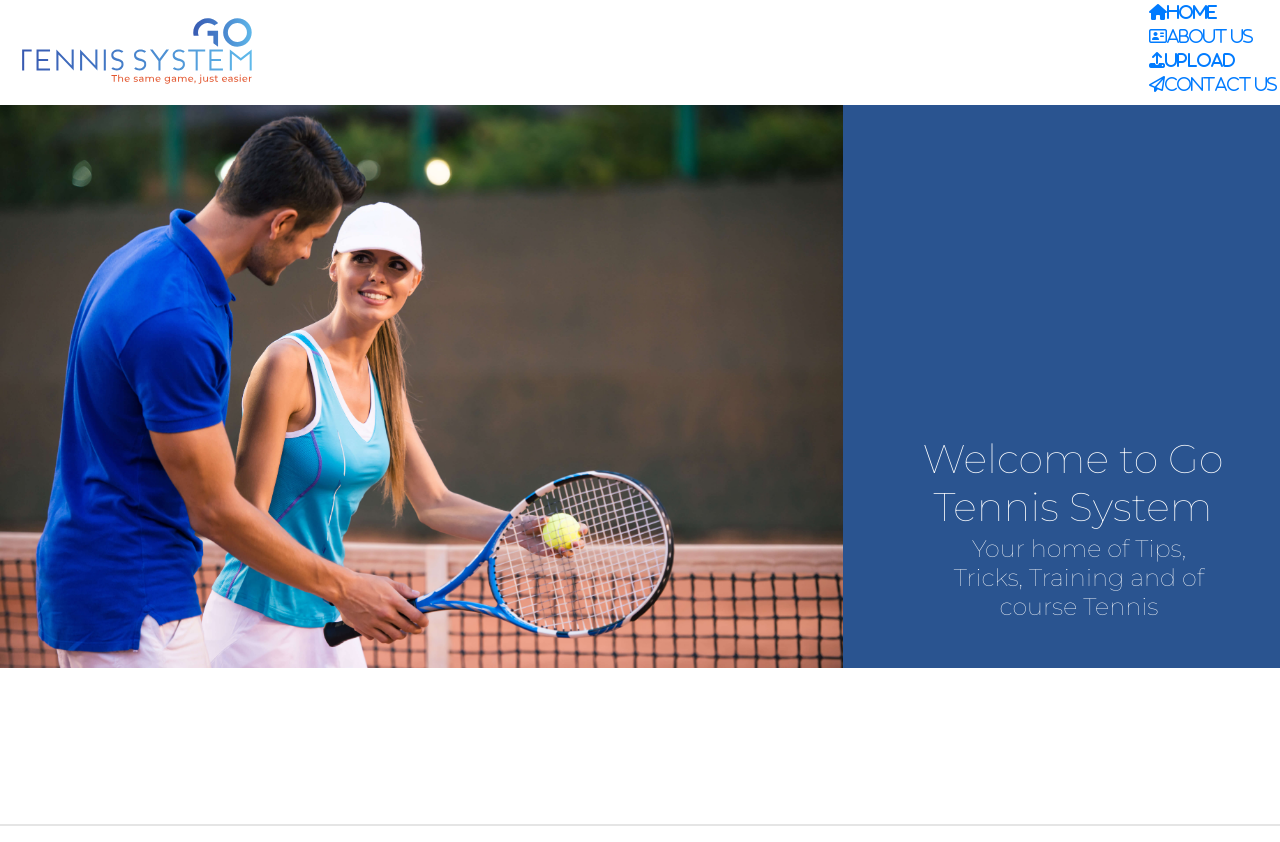
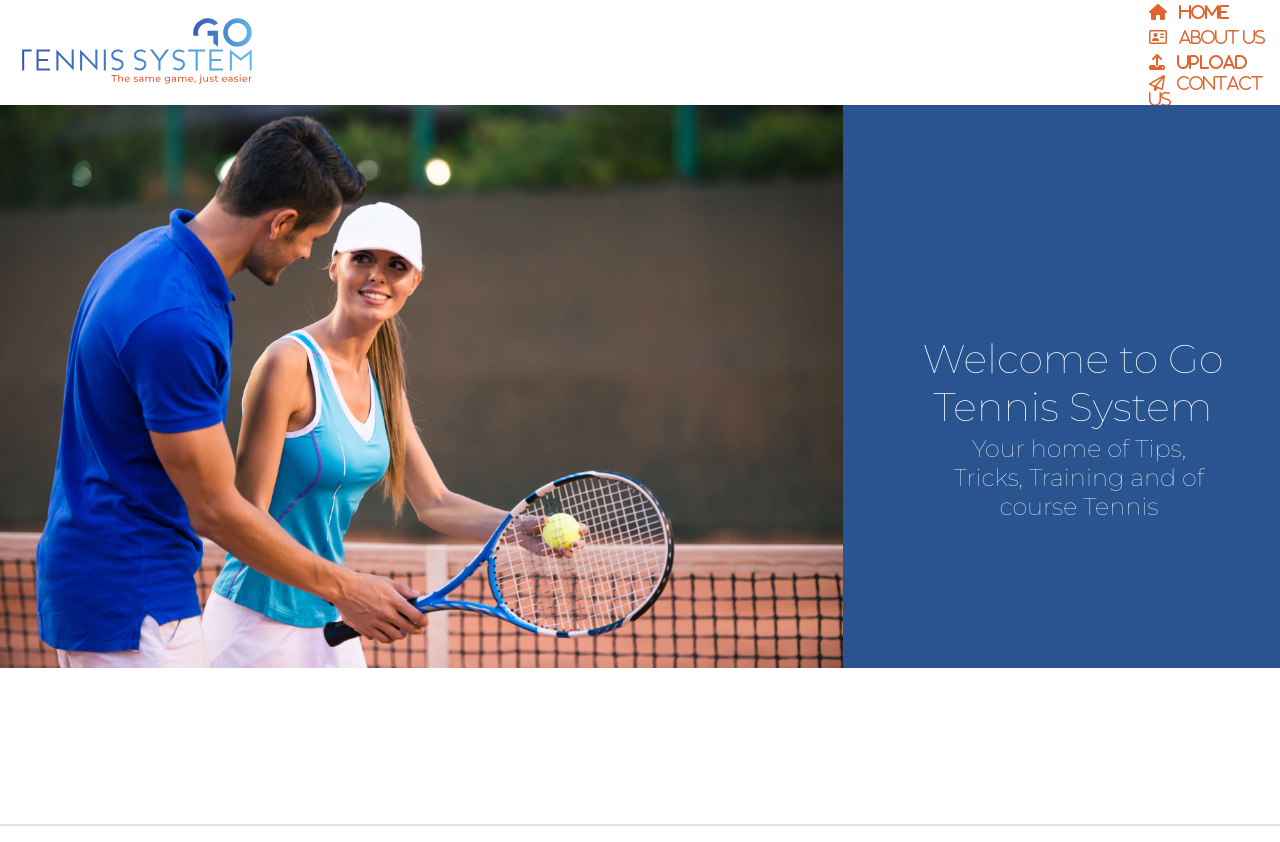
Before and after one commit to AndrewH1188/go-tennis, a plain HTML site: page index.html in a window 1280 px wide. Drawn offline with nearby package versions, Linux system fonts and the light colour scheme.

Commit message:
I have started to style the navigational links and am doing a commit to save these changes in both the html and css

```diff
--- a/assets/css/style.css
+++ b/assets/css/style.css
@@ -8,9 +8,27 @@
 
 .nav-links{
     list-style-type: none;
-    color: #df6530;
     position: absolute;
     left: 1109px;
+}
+
+
+
+a {
+    color: #df6530;
+    text-decoration: none;
+    font-family: Montserrat, sans-serif;
+}
+
+
+a:active {
+    color: #0073af;
+    text-decoration: none;
+}
+
+a:hover {
+    color: #2a5490;
+    text-decoration: none;
 }
 
 .go-logo {
@@ -18,6 +36,8 @@ position: absolute;
 left: 10px;
 top: -75px;
 }
+
+
 
 
 /* ------------------------------------------- Home Hero Image */
@@ -49,7 +69,7 @@ font-family: Montserrat;
 font-weight: 500;
 float: right;
 position: absolute;
-top: 330px;
+top: 230px;
 right: 32px;
 width: 350px;
 height: 10px;
@@ -63,7 +83,7 @@ font-family: Montserrat;
 font-weight: 400;
 float: right;
 position: absolute;
-top: 430px;
+top: 330px;
 right: 66px;
 max-width: 270px;
 height: 10px;
--- a/index.html
+++ b/index.html
@@ -20,10 +20,10 @@
            <a class="go-logo" href="index.html"> <img src="assets/images/go-logo.svg" width="250px" height="250px" alt="Go Tennis System - The same game, just easier"></a>
 
             <ul class="nav-links">
-               <li><a href="index.html"><i class="fas fa-home">Home</i></a></li>
-               <li><a href="#"><i class="far fa-address-card">About Us</i></a></li>
-               <li><a href="#"><i class="fas fa-upload">Upload</i></a></li>
-               <li><a href="#"><i class="far fa-paper-plane">Contact Us</i></a></li>
+               <li><a class="active" href="index.html" ><i class="fas fa-home"> &nbsp Home</i></a></li>
+               <li><a href="#"><i class="far fa-address-card"> &nbsp About Us</i></a></li>
+               <li><a href="#"><i class="fas fa-upload"> &nbsp Upload</i></a></li>
+               <li><a href="#"><i class="far fa-paper-plane"> &nbsp Contact Us</i></a></li>
            </ul>
 
 
```
